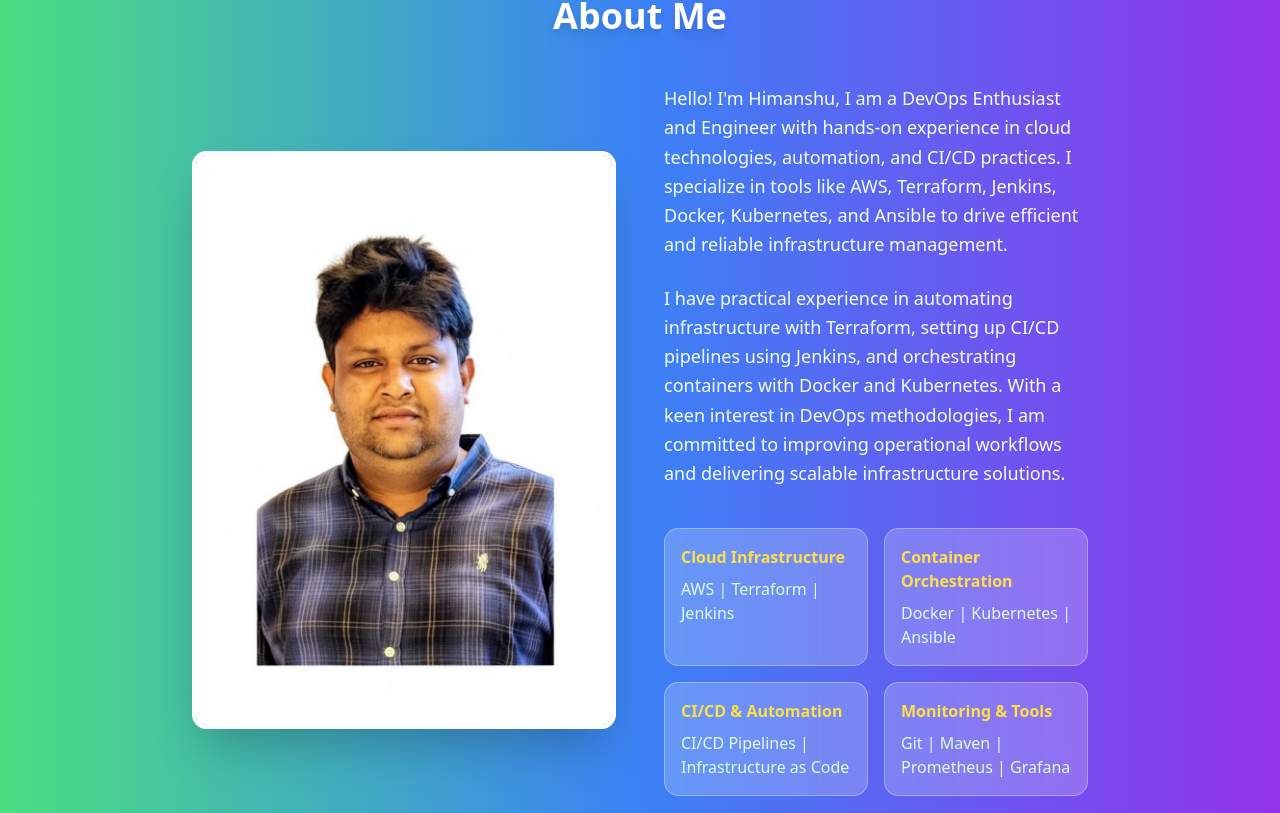
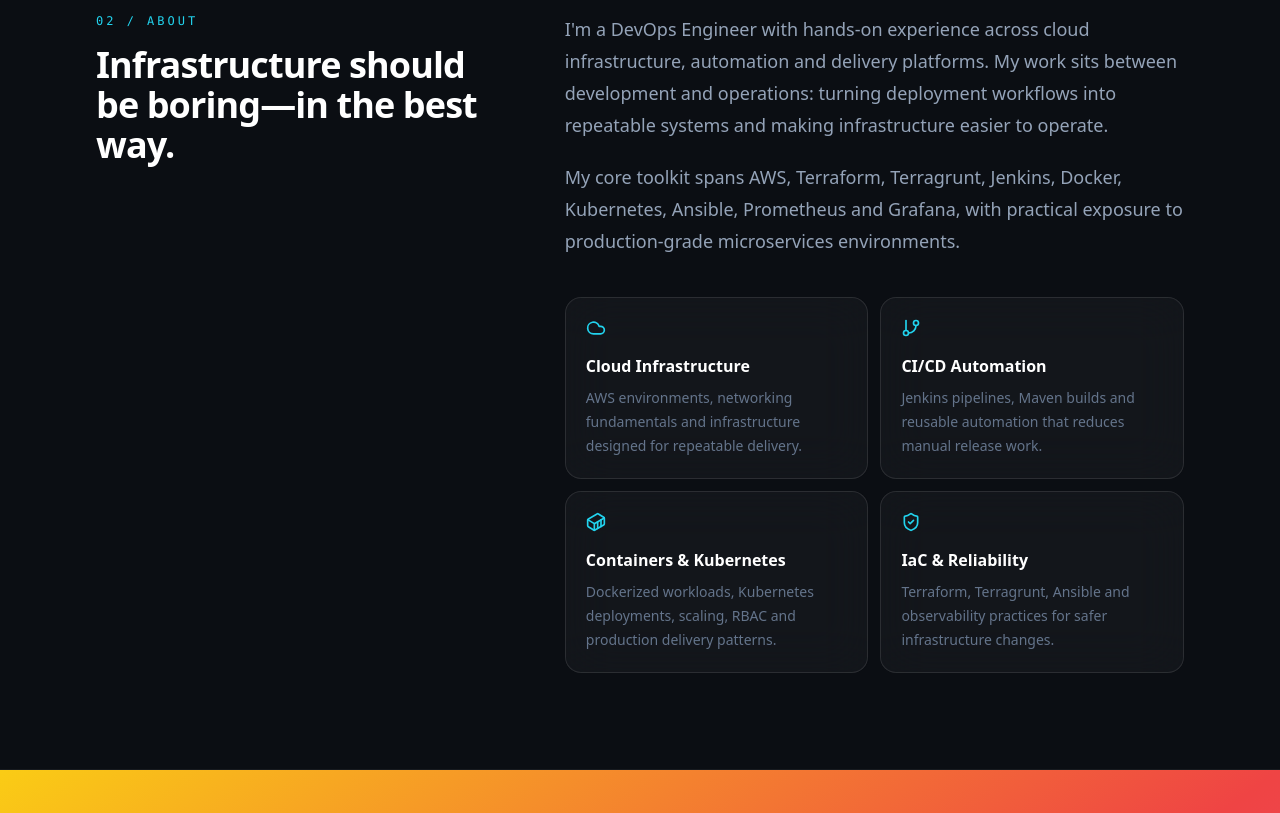
Before and after one commit to himanshu0085/himanshu-portfolio, a Next.js app: page / in a window 1280 px wide. Shown: the part 1027-1840 px from the top of the page. Built offline with nearby package versions, Linux system fonts and the light colour scheme.

Commit message:
Modernize components/about.tsx

```diff
--- a/components/about.tsx
+++ b/components/about.tsx
@@ -1,53 +1,12 @@
+import { Cloud, Container, GitBranch, ShieldCheck } from "lucide-react"
+
+const cards = [
+  { icon: Cloud, title: "Cloud Infrastructure", text: "AWS environments, networking fundamentals and infrastructure designed for repeatable delivery." },
+  { icon: GitBranch, title: "CI/CD Automation", text: "Jenkins pipelines, Maven builds and reusable automation that reduces manual release work." },
+  { icon: Container, title: "Containers & Kubernetes", text: "Dockerized workloads, Kubernetes deployments, scaling, RBAC and production delivery patterns." },
+  { icon: ShieldCheck, title: "IaC & Reliability", text: "Terraform, Terragrunt, Ansible and observability practices for safer infrastructure changes." },
+]
+
 export function About() {
-  return (
-    <section id="about" className="py-20 px-4 bg-gradient-to-r from-green-400 via-blue-500 to-purple-600">
-      <div className="max-w-4xl mx-auto">
-        <h2 className="text-4xl font-bold text-center text-white mb-12 drop-shadow-lg">About Me</h2>
-
-        <div className="grid md:grid-cols-2 gap-12 items-center">
-          <div>
-            <img
-              src="/images/himanshu-new.png"
-              alt="Himanshu Parashar"
-              className="rounded-lg shadow-2xl w-full object-cover border-4 border-white"
-            />
-          </div>
-
-          <div className="space-y-6">
-            <p className="text-lg text-green-50 leading-relaxed">
-              Hello! I'm Himanshu, I am a DevOps Enthusiast and Engineer with hands-on experience in cloud technologies,
-              automation, and CI/CD practices. I specialize in tools like AWS, Terraform, Jenkins, Docker, Kubernetes,
-              and Ansible to drive efficient and reliable infrastructure management.
-            </p>
-
-            <p className="text-lg text-green-50 leading-relaxed">
-              I have practical experience in automating infrastructure with Terraform, setting up CI/CD pipelines using
-              Jenkins, and orchestrating containers with Docker and Kubernetes. With a keen interest in DevOps
-              methodologies, I am committed to improving operational workflows and delivering scalable infrastructure
-              solutions.
-            </p>
-
-            <div className="grid grid-cols-2 gap-4 pt-4">
-              <div className="bg-white/20 backdrop-blur-sm rounded-lg p-4 border border-white/30">
-                <h3 className="font-semibold text-yellow-300 mb-2">Cloud Infrastructure</h3>
-                <p className="text-green-100">AWS | Terraform | Jenkins</p>
-              </div>
-              <div className="bg-white/20 backdrop-blur-sm rounded-lg p-4 border border-white/30">
-                <h3 className="font-semibold text-yellow-300 mb-2">Container Orchestration</h3>
-                <p className="text-green-100">Docker | Kubernetes | Ansible</p>
-              </div>
-              <div className="bg-white/20 backdrop-blur-sm rounded-lg p-4 border border-white/30">
-                <h3 className="font-semibold text-yellow-300 mb-2">CI/CD & Automation</h3>
-                <p className="text-green-100">CI/CD Pipelines | Infrastructure as Code</p>
-              </div>
-              <div className="bg-white/20 backdrop-blur-sm rounded-lg p-4 border border-white/30">
-                <h3 className="font-semibold text-yellow-300 mb-2">Monitoring & Tools</h3>
-                <p className="text-green-100">Git | Maven | Prometheus | Grafana</p>
-              </div>
-            </div>
-          </div>
-        </div>
-      </div>
-    </section>
-  )
+  return <section id="about" className="border-y border-white/5 bg-white/[0.015] py-24"><div className="section-shell"><div className="grid gap-14 lg:grid-cols-[.8fr_1.2fr]"><div><p className="font-mono text-xs uppercase tracking-[0.25em] text-cyan-400">02 / ABOUT</p><h2 className="mt-4 text-3xl font-bold tracking-tight text-white sm:text-4xl">Infrastructure should be boring—in the best way.</h2></div><div><p className="text-lg leading-8 text-slate-400">I&apos;m a DevOps Engineer with hands-on experience across cloud infrastructure, automation and delivery platforms. My work sits between development and operations: turning deployment workflows into repeatable systems and making infrastructure easier to operate.</p><p className="mt-5 text-lg leading-8 text-slate-400">My core toolkit spans AWS, Terraform, Terragrunt, Jenkins, Docker, Kubernetes, Ansible, Prometheus and Grafana, with practical exposure to production-grade microservices environments.</p><div className="mt-10 grid gap-3 sm:grid-cols-2">{cards.map(({ icon: Icon, title, text }) => <div key={title} className="glass rounded-2xl p-5 transition hover:-translate-y-0.5 hover:border-cyan-400/20"><Icon size={20} className="text-cyan-400" /><h3 className="mt-4 font-semibold text-white">{title}</h3><p className="mt-2 text-sm leading-6 text-slate-500">{text}</p></div>)}</div></div></div></div></section>
 }
```
